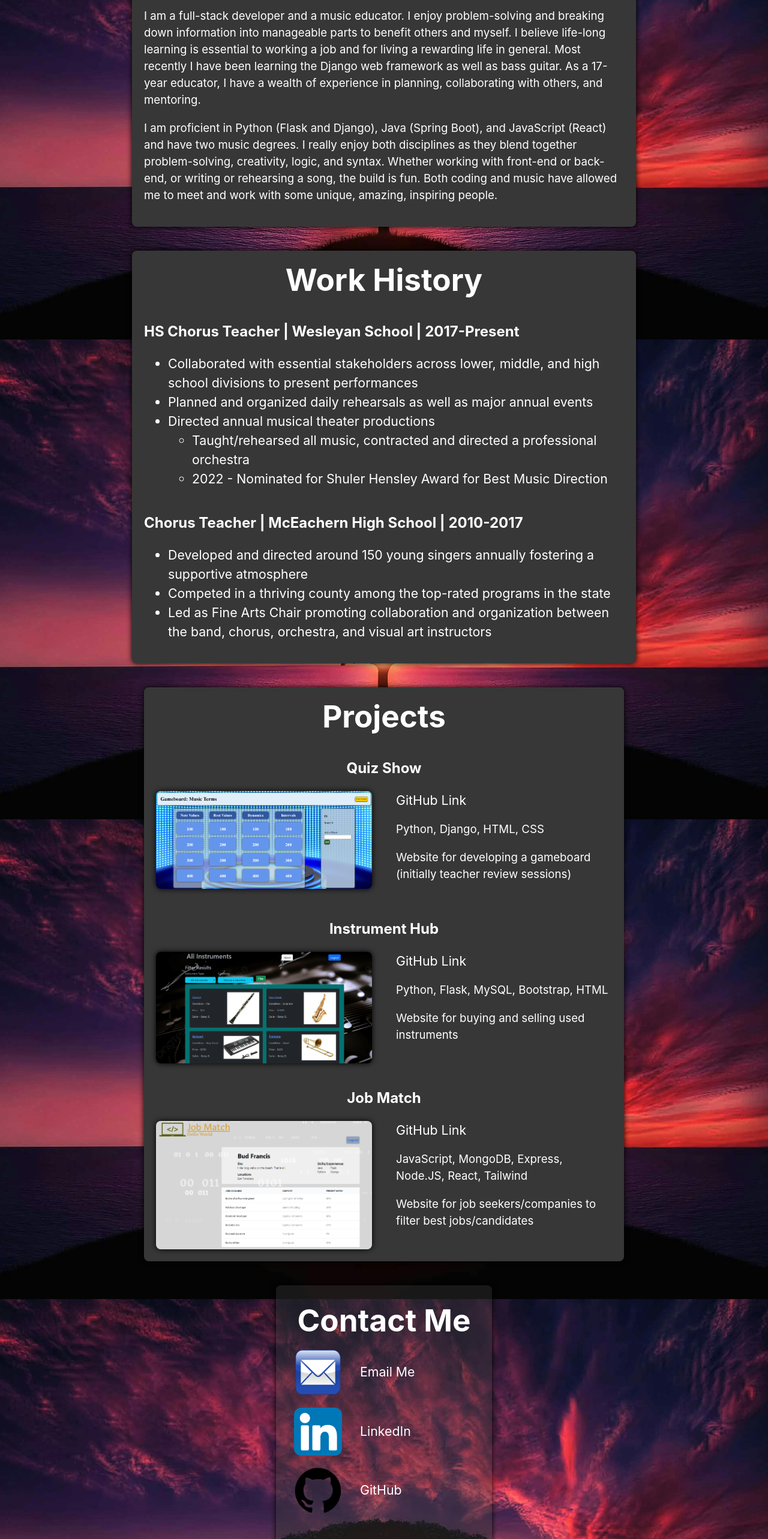
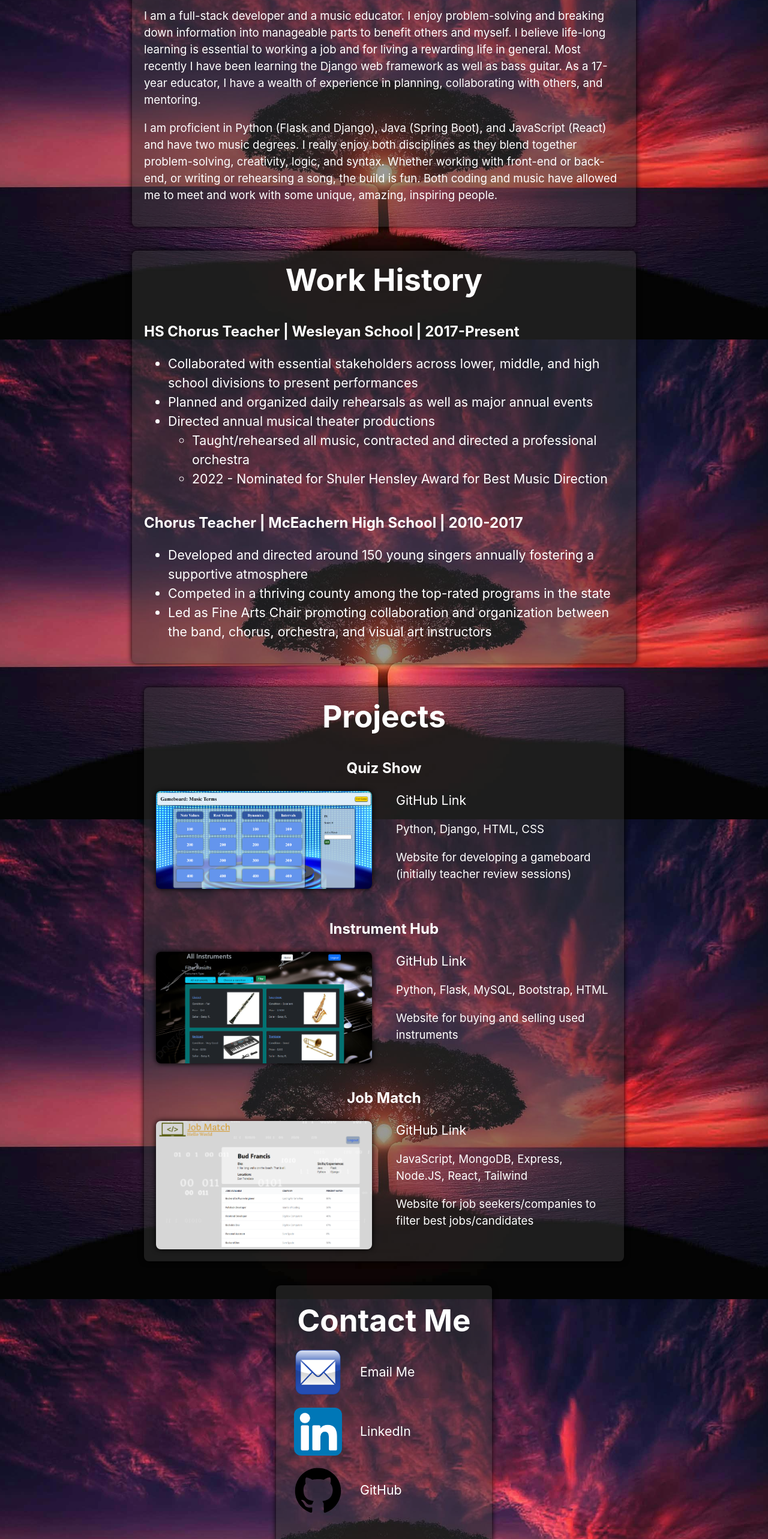
Before and after one commit to Wbradmeyer/vitePortfolio, a Vue app: page / in a window 1280 px wide. Shown: the part 234-2800 px from the top of the page at 60% size. Built offline with nearby package versions, Linux system fonts and the light colour scheme.

Commit message:
card transparent

```diff
--- a/src/components/AboutMe.vue
+++ b/src/components/AboutMe.vue
@@ -27,7 +27,7 @@
     .about {
         margin: 120px 0px 40px;
         text-align: left;
-        background-color: rgb(55, 55, 55);
+        background-color: rgb(55, 55, 55, 0.5);
         color: white;
         padding: 20px;
         border-radius: 8px;
--- a/src/components/Contact.vue
+++ b/src/components/Contact.vue
@@ -48,7 +48,7 @@
         margin: 0px;
         width: 300px;
         text-align: left;
-        background-color: rgb(55, 55, 55, 0.4);
+        background-color: rgb(55, 55, 55, 0.5);
         border-radius: 8px;
         padding: 30px;
         box-shadow: 0px 0px 10px black;
--- a/src/components/Projects.vue
+++ b/src/components/Projects.vue
@@ -47,7 +47,7 @@
 
     .projects {
         margin: 0px;
-        background-color: rgb(55, 55, 55);
+        background-color: rgb(55, 55, 55, 0.5);
         padding: 20px;
         border-radius: 8px;
         max-width: 800px;
--- a/src/components/WorkExperience.vue
+++ b/src/components/WorkExperience.vue
@@ -28,7 +28,7 @@
     .work {
         margin: 40px 0px;
         text-align: left;
-        background-color: rgb(55, 55, 55);
+        background-color: rgb(55, 55, 55, 0.5);
         color: white;
         padding: 20px;
         border-radius: 8px;
```
